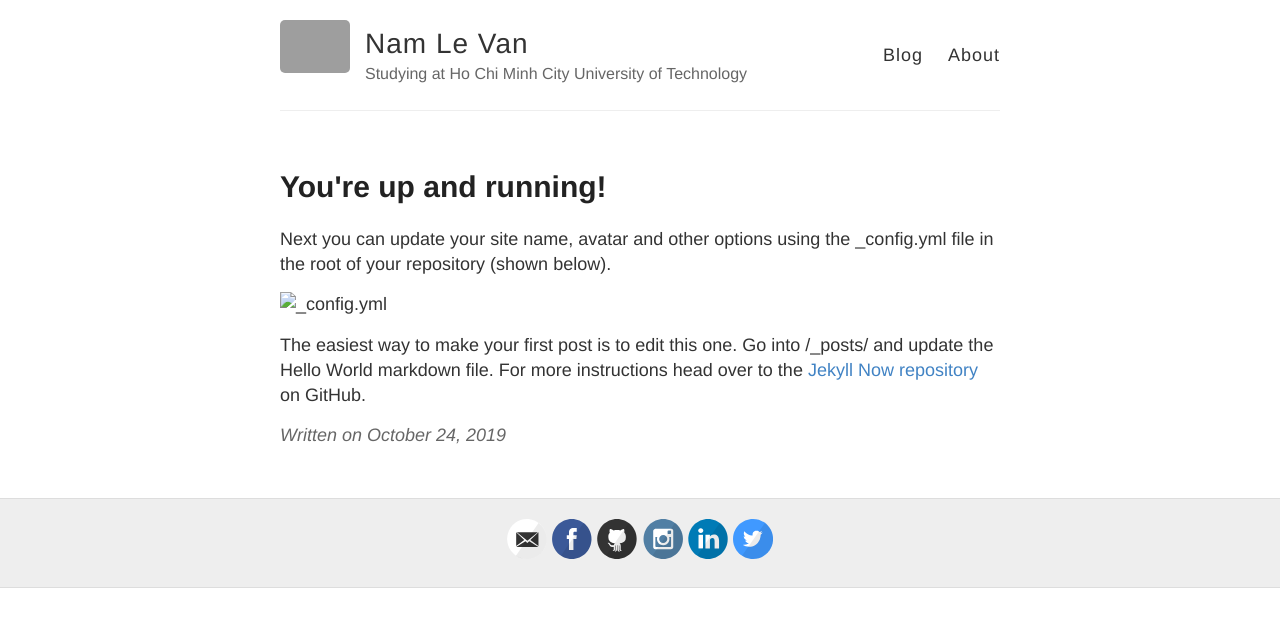
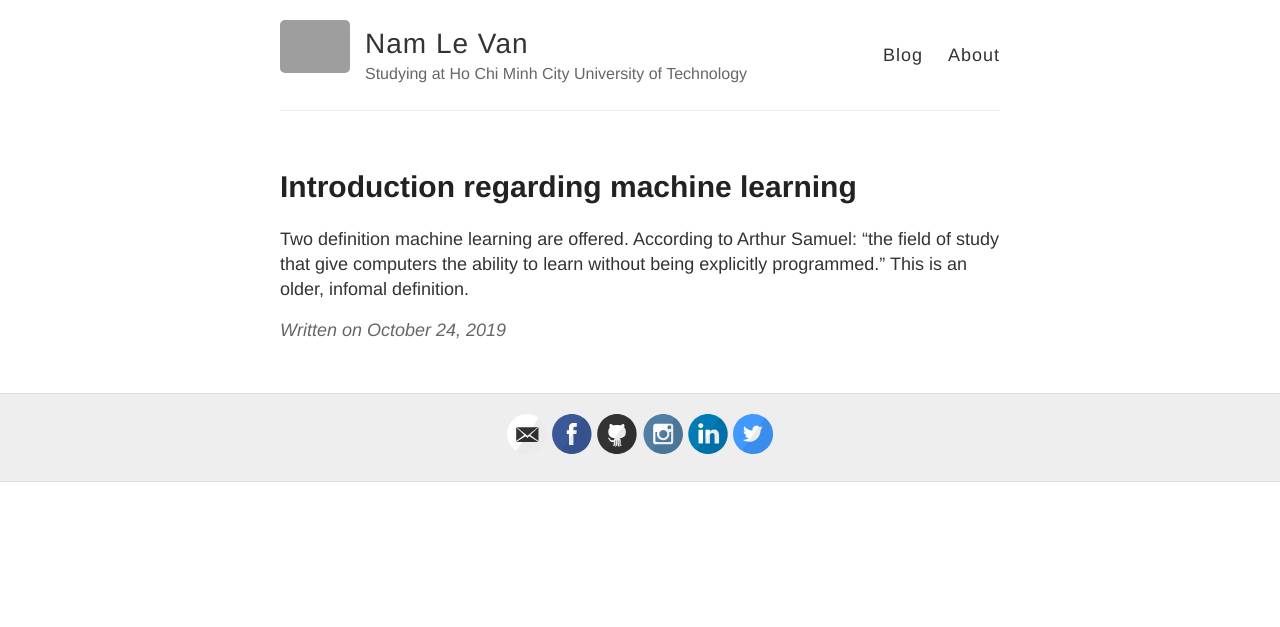
Before and after one commit to lvnam0801/otprime.github.io, a Jekyll site: the page built from _posts/2019-10-24-Wellcome.md, in a window 1280 px wide. Shown: the top 627 px of the page. Built offline with Jekyll 4.4.1, drawn with Linux system fonts in a browser that asks for light colours; comment, search, counter and statistics services are not loaded; grey boxes are pictures that could not be loaded.

Commit message:
about me

```diff
--- a/_posts/2019-10-24-Wellcome.md
+++ b/_posts/2019-10-24-Wellcome.md
@@ -1,10 +1,6 @@
 ---
 layout: post
-title: You're up and running!
+title: Introduction regarding machine learning
 ---
 
-Next you can update your site name, avatar and other options using the _config.yml file in the root of your repository (shown below).
-
-![_config.yml]({site.baseurl}/images/config.png)
-
-The easiest way to make your first post is to edit this one. Go into /_posts/ and update the Hello World markdown file. For more instructions head over to the [Jekyll Now repository](https://github.com/barryclark/jekyll-now) on GitHub.
+Two definition machine learning are offered. According to Arthur Samuel: "the field of study that give computers the ability to learn without being explicitly programmed." This is an older, infomal definition.
```
